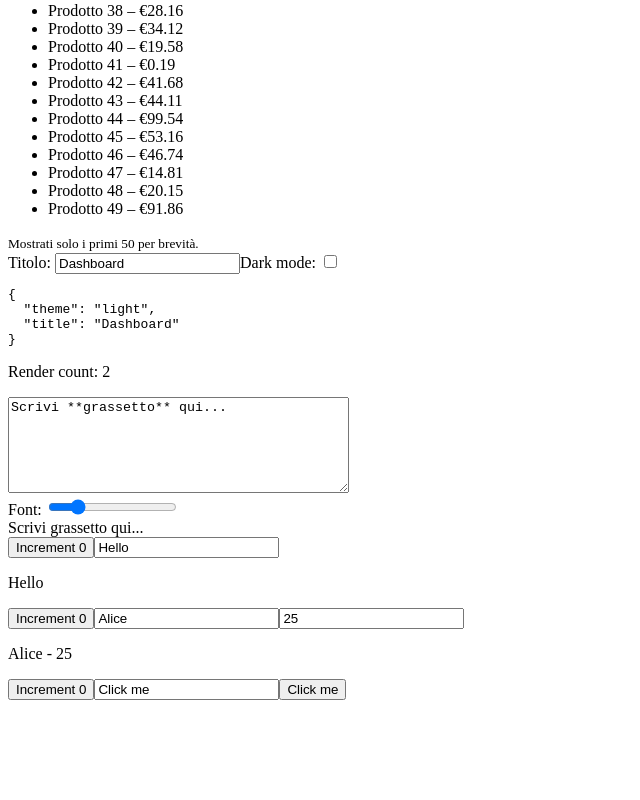
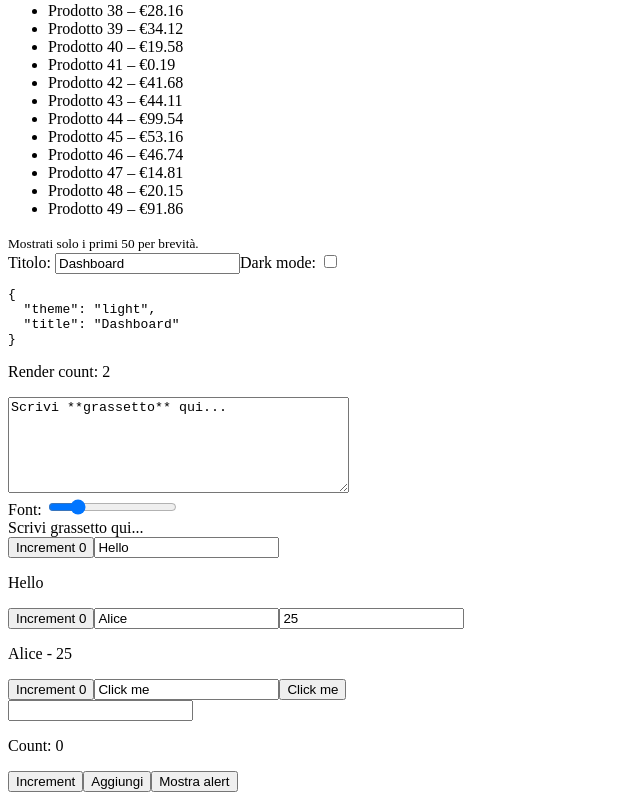
Before and after one commit to AngelaFerraro18/esercizi-ripasso, a React (Vite) app: page / in a window 1280 px wide. Shown: the part 843-1643 px from the top of the page, without its empty margins (0-640 px from the left). Before the commit the page ends 1551 px from the top, so only its background shows below. Built offline with nearby package versions, Linux system fonts and the light colour scheme.

Commit message:
feat: es 1 useCallback completed

```diff
--- a/src/App.jsx
+++ b/src/App.jsx
@@ -4,6 +4,7 @@ import Fibonacci from "./components/Fibonacci"
 import MarkdownPlayground from "./components/MarkdownPlayground"
 import Parent from "./components/Parent"
 import ParentChild from "./components/ParentChild"
+import ParentFour from "./components/ParentFour"
 import ParentSecond from "./components/ParentSecond"
 import ParentThird from "./components/ParentThird"
 
@@ -19,6 +20,7 @@ function App() {
       <ParentChild />
       <ParentSecond />
       <ParentThird />
+      <ParentFour />
     </>
   )
 }
--- /dev/null
+++ b/src/components/ParentFour.jsx
@@ -0,0 +1,40 @@
+import React, { useState, useCallback } from "react";
+
+function Button({ onClick, label }) {
+    console.log("Button render:", label);
+    return <button onClick={onClick}>{label}</button>;
+}
+
+function AddButton({ onAdd }) {
+    console.log('AddButton render');
+    return <button onClick={onAdd}>Aggiungi</button>
+}
+
+function AlertButton({ onAlert }) {
+    console.log('AlertButton');
+    return <button onClick={onAlert}>Mostra alert</button>
+}
+
+const MemoButton = React.memo(Button);
+const MemoAdd = React.memo(AddButton);
+const MemoAlert = React.memo(AlertButton);
+
+export default function ParentFour() {
+    const [count, setCount] = useState(0);
+    const [text, setText] = useState('');
+
+    // TODO: crea increment con useCallback
+    const increment = useCallback(() => setCount(prev => prev + 1), []);
+    const add = useCallback(() => setCount(prev => prev + 1), []);
+    const handleAlert = useCallback(() => alert(`Current count:${count}`), [count]);
+
+    return (
+        <div>
+            <input type="text" value={text} onChange={e => setText(e.target.value)} />
+            <p>Count: {count}</p>
+            <MemoButton onClick={increment} label="Increment" />
+            <MemoAdd onAdd={add} />
+            <MemoAlert onAlert={handleAlert} />
+        </div>
+    );
+}
```
